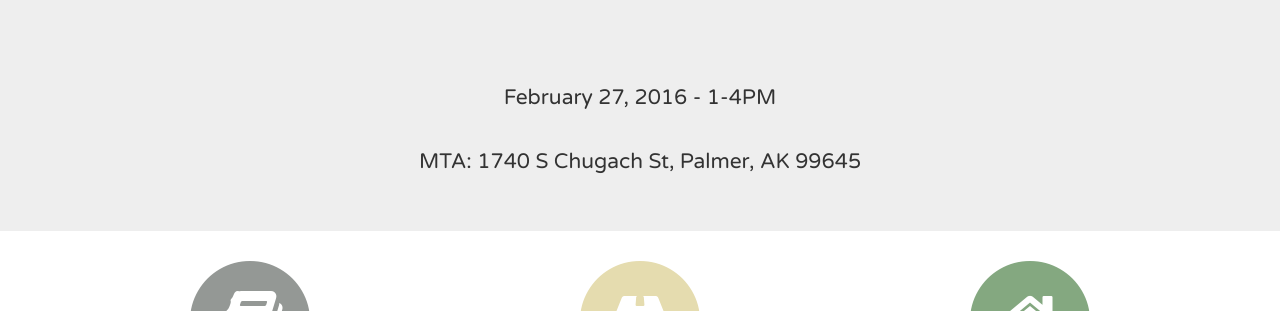
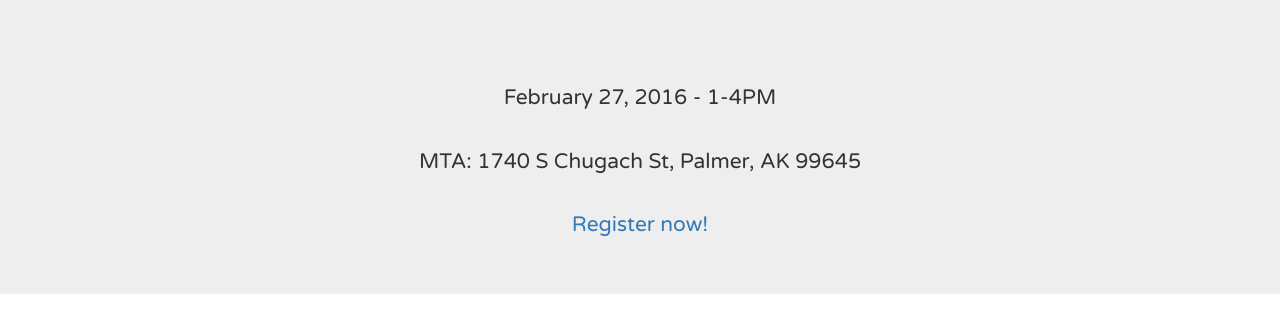
Before and after one commit to nodeschool/anchorage, a website: page index.html in a window 1280 px wide. Shown: the part 417-728 px from the top of the page. Drawn offline with nearby package versions, Linux system fonts and the light colour scheme.

Commit message:
Add Tito for registration

```diff
--- a/index.html
+++ b/index.html
@@ -45,6 +45,9 @@
       <div class="container text-center">
         <h3>February 27, 2016 - 1-4PM</h3>
         <h3>MTA:  1740 S Chugach St, Palmer, AK 99645</h3>
+        <h3>
+          <a href="https://ti.to/nodeschool-anchorage/february-nodeschool">Register now!</a>
+        </h3>
       </div>
     </div>
 
```
